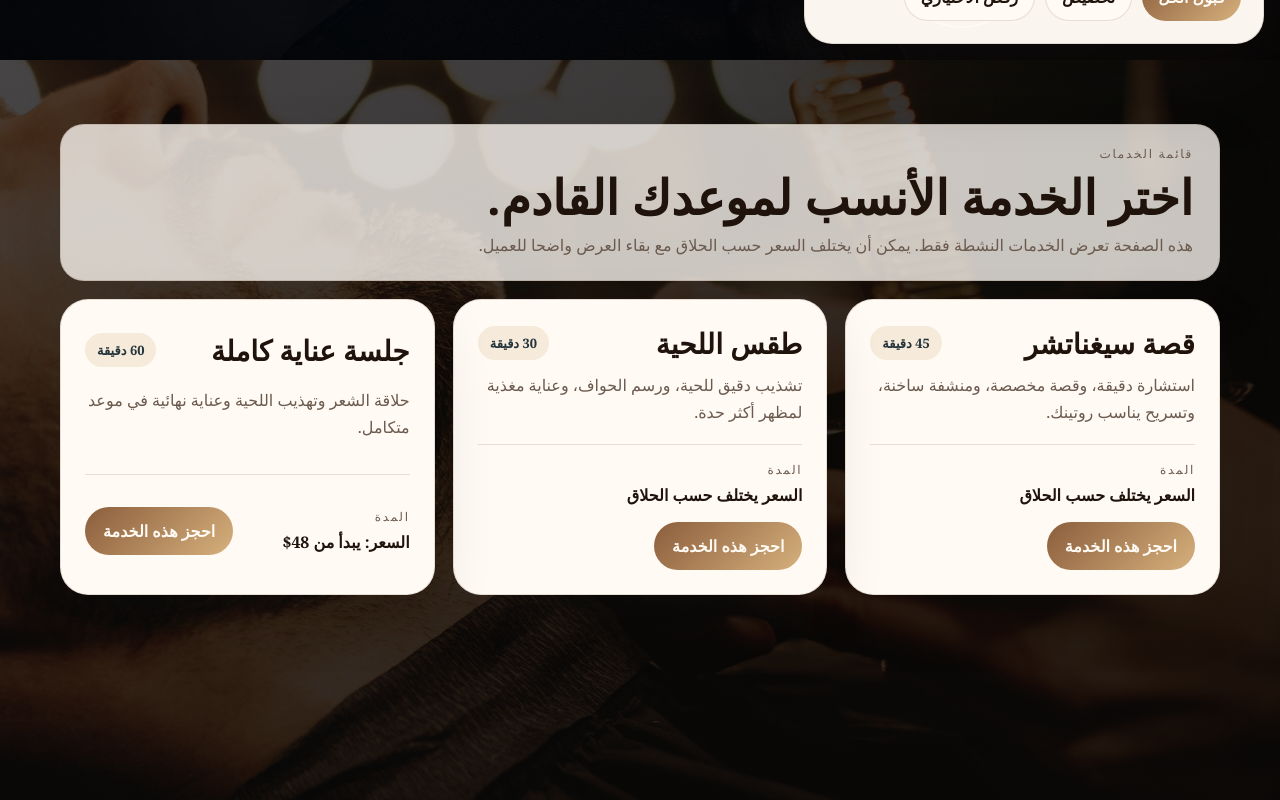
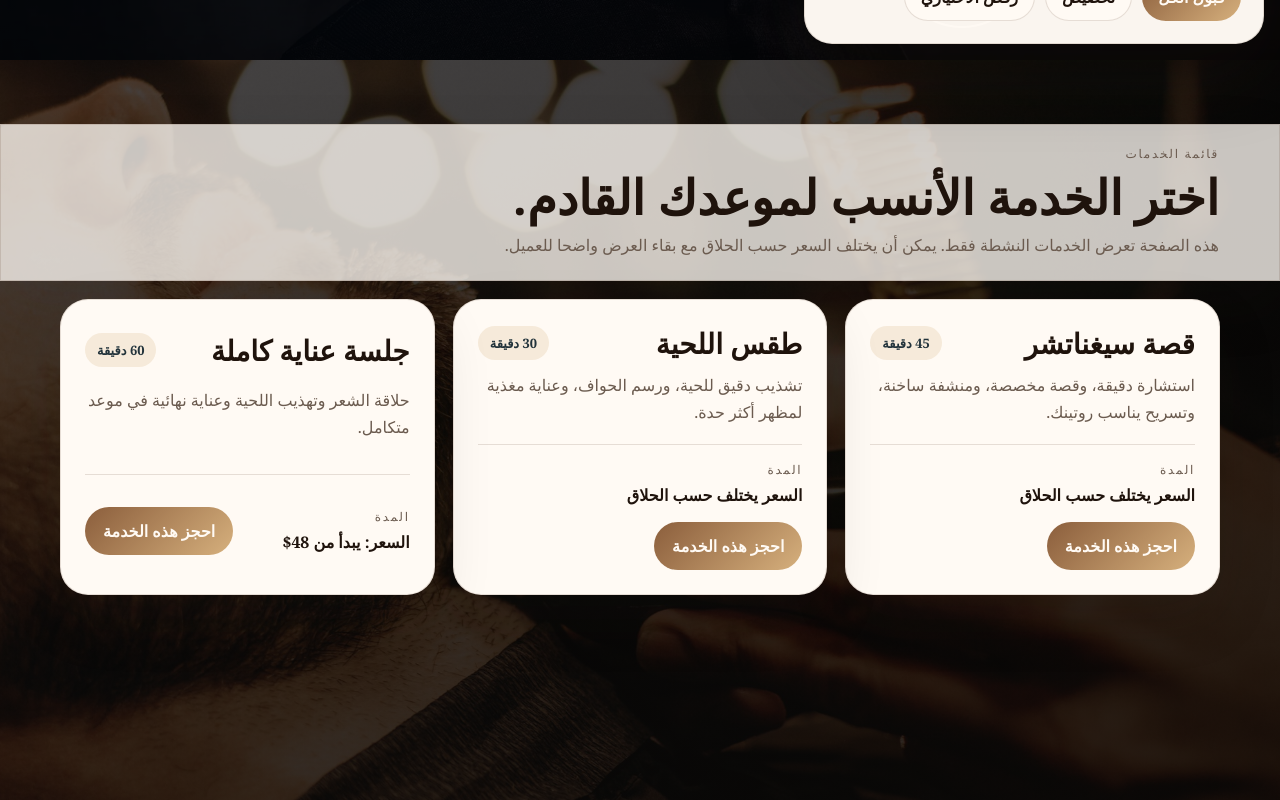
Before and after one commit to Maher-Albeek/Barbershop-Booking-Website-Template, a Next.js app: page /ar in a window 1280 px wide. Shown: the part 740-1540 px from the top of the page. Built offline with nearby package versions, Linux system fonts and the light colour scheme.

Commit message:
refactor SectionTitle and section styles for consistency and improved layout

```diff
--- a/app/[locale]/page.tsx
+++ b/app/[locale]/page.tsx
@@ -79,11 +79,15 @@ function SectionTitle({
       style={{
         display: "grid",
         gap: 10,
-        borderRadius: 24,
+        width: "100vw",
+        marginLeft: "calc(50% - 50vw)",
+        marginRight: "calc(50% - 50vw)",
+        alignContent: "start",
+        borderRadius: 0,
         border: "1px solid var(--border)",
         background: "rgba(255, 250, 244, 0.78)",
         boxShadow: "var(--shadow)",
-        padding: "20px clamp(16px, 3vw, 26px)"
+        padding: "20px clamp(20px, calc((100vw - 1200px) / 2 + 20px), 240px)"
       }}
     >
       <div
@@ -101,6 +105,14 @@ function SectionTitle({
     </header>
   );
 }
+
+const fullScreenSectionStyle = {
+  display: "grid",
+  gap: 18,
+  scrollMarginTop: 120,
+  minHeight: "100svh",
+  alignContent: "start"
+} as const;
 
 export default async function HomePage({ params }: HomePageProps) {
   const { locale } = await params;
@@ -167,7 +179,7 @@ export default async function HomePage({ params }: HomePageProps) {
       />
 
       <div style={getContentSectionContainerStyle("services")}>
-        <section id="services" style={{ display: "grid", gap: 18, scrollMarginTop: 120 }}>
+        <section id="services" style={fullScreenSectionStyle}>
           <SectionTitle
             eyebrow={servicesContent.eyebrow}
             title={servicesContent.title}
@@ -277,7 +289,7 @@ export default async function HomePage({ params }: HomePageProps) {
       </div>
 
       <div style={getContentSectionContainerStyle("team")}>
-        <section id="team" style={{ display: "grid", gap: 18, scrollMarginTop: 120 }}>
+        <section id="team" style={fullScreenSectionStyle}>
           <SectionTitle
             eyebrow={dictionary.team.eyebrow}
             title={dictionary.team.title}
@@ -366,7 +378,7 @@ export default async function HomePage({ params }: HomePageProps) {
       </div>
 
       <div style={getContentSectionContainerStyle("gallery")}>
-        <section id="gallery" style={{ display: "grid", gap: 18, scrollMarginTop: 120 }}>
+        <section id="gallery" style={fullScreenSectionStyle}>
           <SectionTitle
             eyebrow={galleryContent.eyebrow}
             title={galleryContent.title}
@@ -441,7 +453,7 @@ export default async function HomePage({ params }: HomePageProps) {
       </div>
 
       <div style={getContentSectionContainerStyle("offers")}>
-        <section id="offers" style={{ display: "grid", gap: 18, scrollMarginTop: 120 }}>
+        <section id="offers" style={fullScreenSectionStyle}>
           <SectionTitle
             eyebrow={offersContent.eyebrow}
             title={offersContent.title}
@@ -530,7 +542,10 @@ export default async function HomePage({ params }: HomePageProps) {
       </div>
 
       <div style={getContentSectionContainerStyle("contact")}>
-        <section id="contact" style={{ display: "grid", gap: 24, scrollMarginTop: 120 }}>
+        <section
+          id="contact"
+          style={{ ...fullScreenSectionStyle, gap: 24 }}
+        >
           <SectionTitle
             eyebrow={contactContent.eyebrow}
             title={contactContent.title}
@@ -758,7 +773,7 @@ export default async function HomePage({ params }: HomePageProps) {
       </div>
 
       <div style={getContentSectionContainerStyle("booking")}>
-        <section id="booking" style={{ display: "grid", gap: 18, scrollMarginTop: 120 }}>
+        <section id="booking" style={fullScreenSectionStyle}>
           <SectionTitle
             eyebrow={dictionary.booking.eyebrow}
             title={dictionary.booking.title}
```
